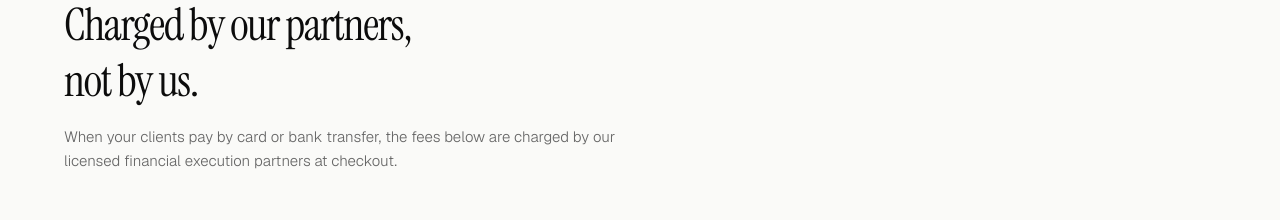
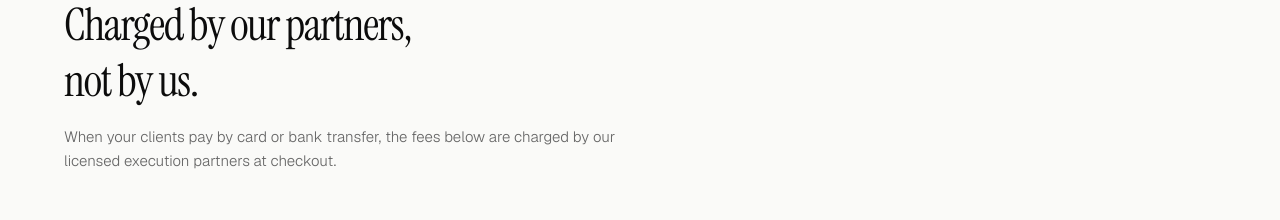
Before and after one commit to omniasky/paymonei-website, a Next.js app: page /pricing in a window 1280 px wide. Shown: the part 3200-3420 px from the top of the page. Built offline with nearby package versions, Linux system fonts and the light colour scheme.

Commit message:
fix(doc): wording

```diff
--- a/src/app/pricing/page.tsx
+++ b/src/app/pricing/page.tsx
@@ -427,8 +427,7 @@ export default function PricingPage() {
                   <div className="px-8 pb-10">
                     <Link href={plan.ctaHref}>
                       <span
-                        className={`block w-full text-center px-5 py-3 rounded-full text-sm font-medium transition-colors duration-150 cursor-pointer ${
-                          plan.ctaPrimary
+                        className={`block w-full text-center px-5 py-3 rounded-full text-sm font-medium transition-colors duration-150 cursor-pointer ${plan.ctaPrimary
                             ? "bg-[#0C0C0C] text-white hover:bg-[#222]"
                             : "border border-[#E5E5E2] text-[#555] hover:border-[#ccc] hover:text-[#0C0C0C] bg-white"
                           }`}
@@ -523,7 +522,7 @@ export default function PricingPage() {
               Charged by our partners,<br />not by us.
             </h2>
             <p className="text-[15px] text-[#666] font-light leading-relaxed mb-12 max-w-xl">
-              When your clients pay by card or bank transfer, the fees below are charged by our licensed financial execution partners at checkout.
+              When your clients pay by card or bank transfer, the fees below are charged by our licensed execution partners at checkout.
             </p>
 
             <div className="grid md:grid-cols-2 gap-6">
```
Lines whose indentation alone changed are shown as unchanged.
